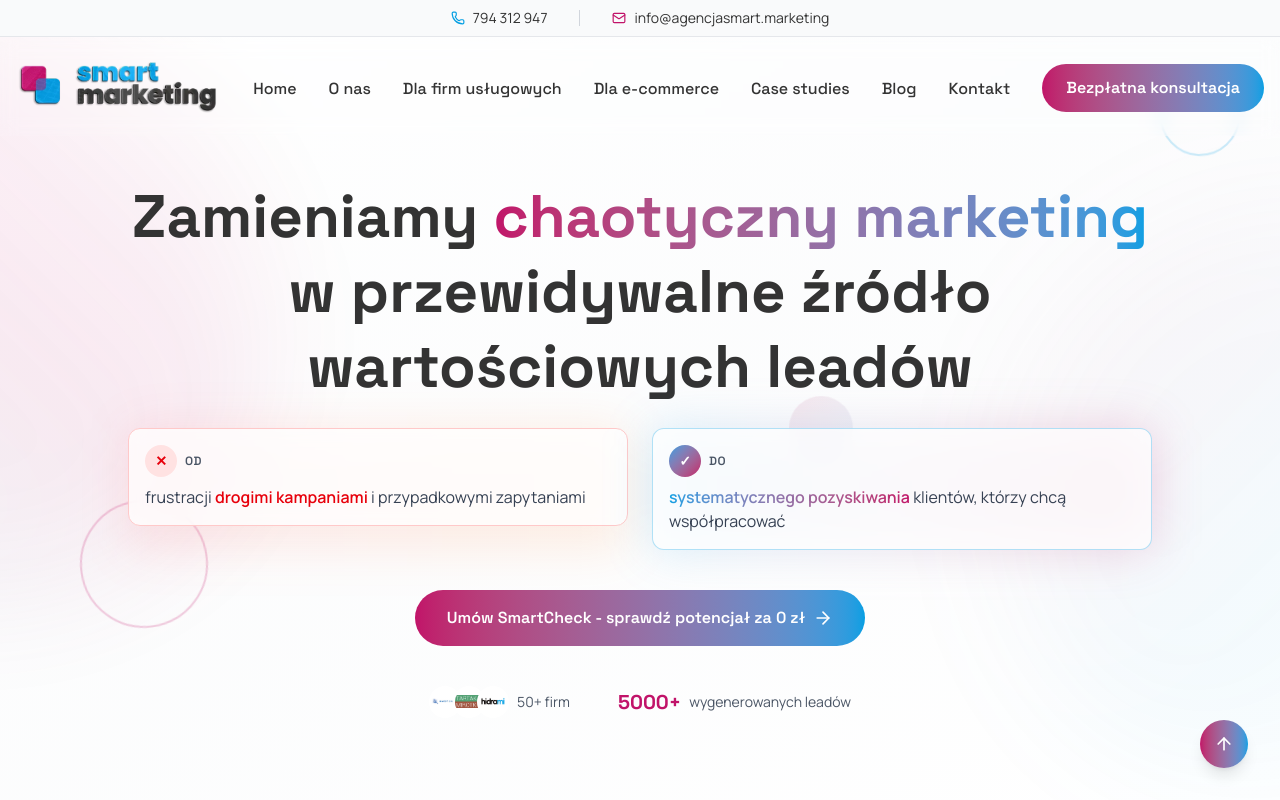
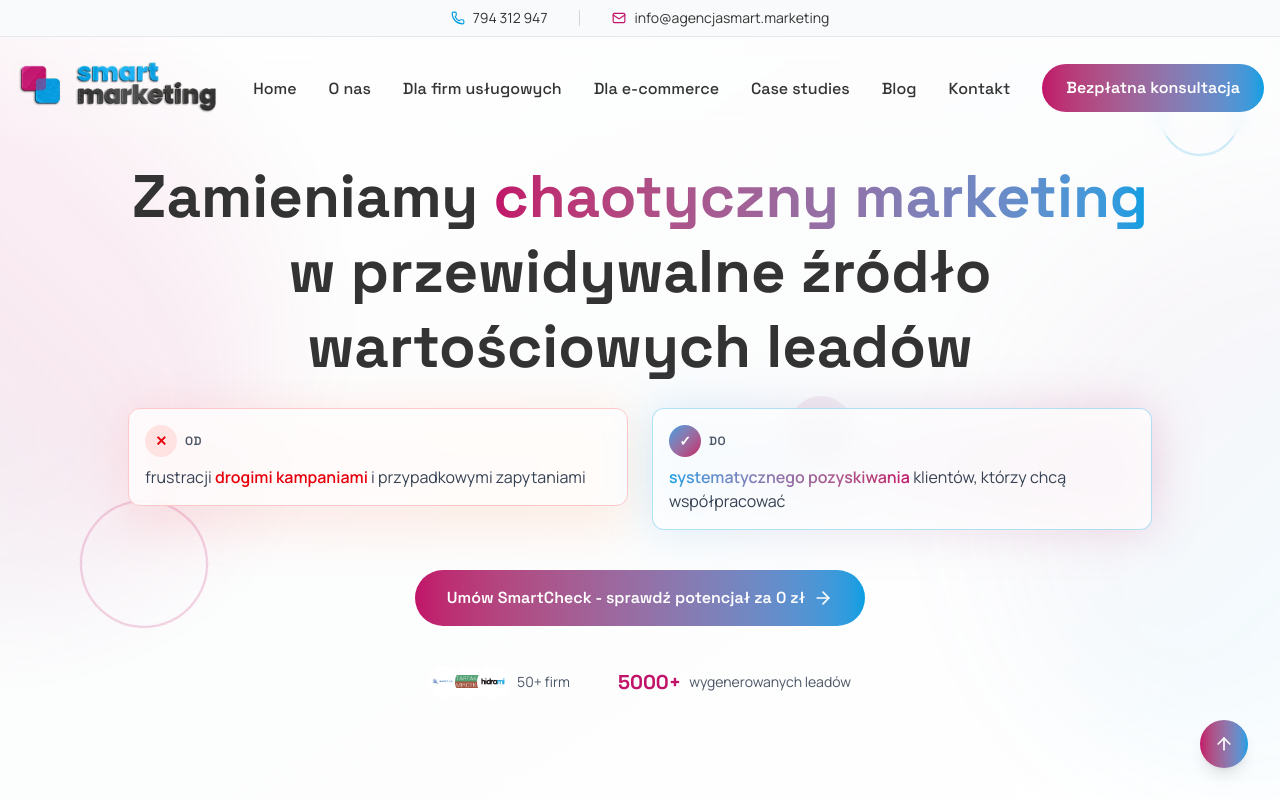
Before and after one commit to smart-marketing/smartmarketing_nextjs, a Next.js app: page /dla-firm-uslugowych in a window 1280 px wide. Shown: the top 800 px of the page. Built offline with nearby package versions, Linux system fonts and the light colour scheme.

Commit message:
sevces 1.3

```diff
--- a/app/dla-firm-uslugowych/page.tsx
+++ b/app/dla-firm-uslugowych/page.tsx
@@ -58,7 +58,7 @@ export default function SmartLeadsPage() {
           </div>
 
           <div className="container mx-auto px-4 relative z-10">
-            <div className="max-w-5xl mx-auto pt-20">
+            <div className="max-w-5xl mx-auto pt-10">
               {/* Main heading */}
                 <h1
                   className={`font-heading text-2xl sm:text-3xl md:text-4xl lg:text-5xl xl:text-6xl font-bold text-center mb-4 lg:mb-6 leading-tight transition-all duration-1000 ${
```
